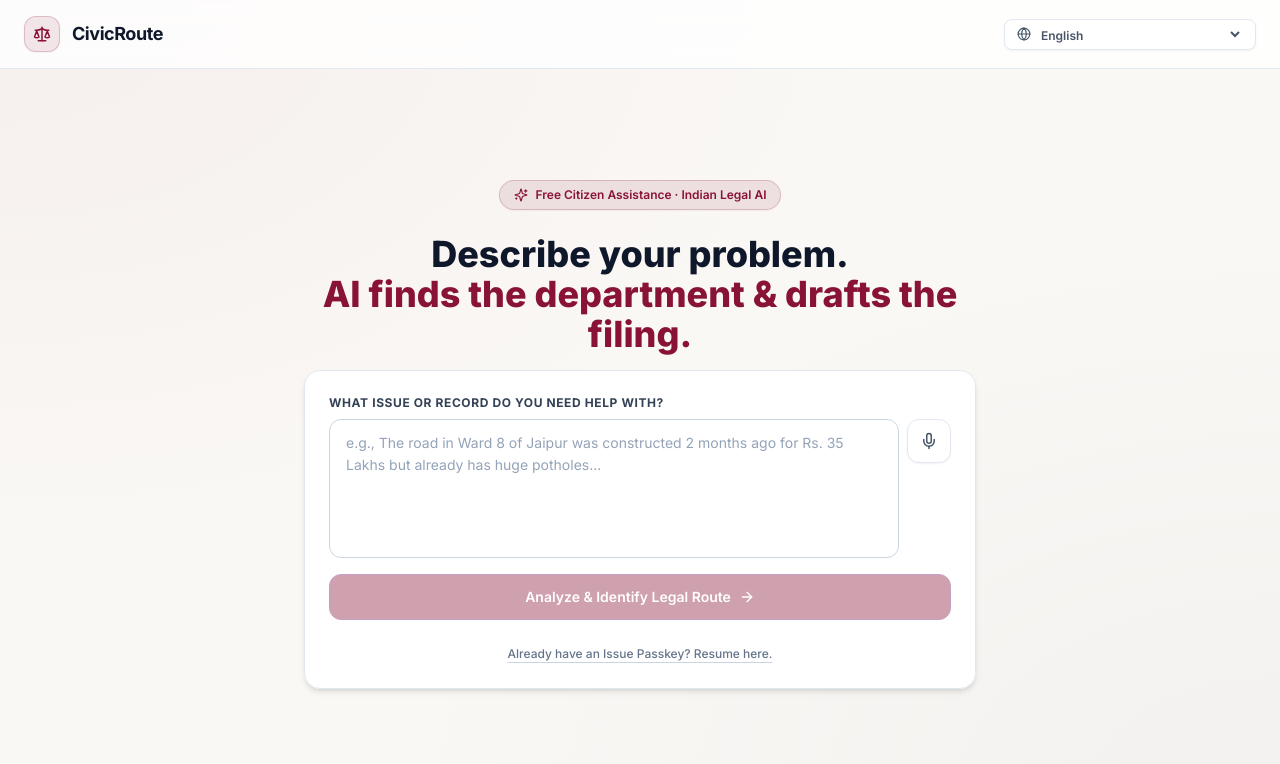
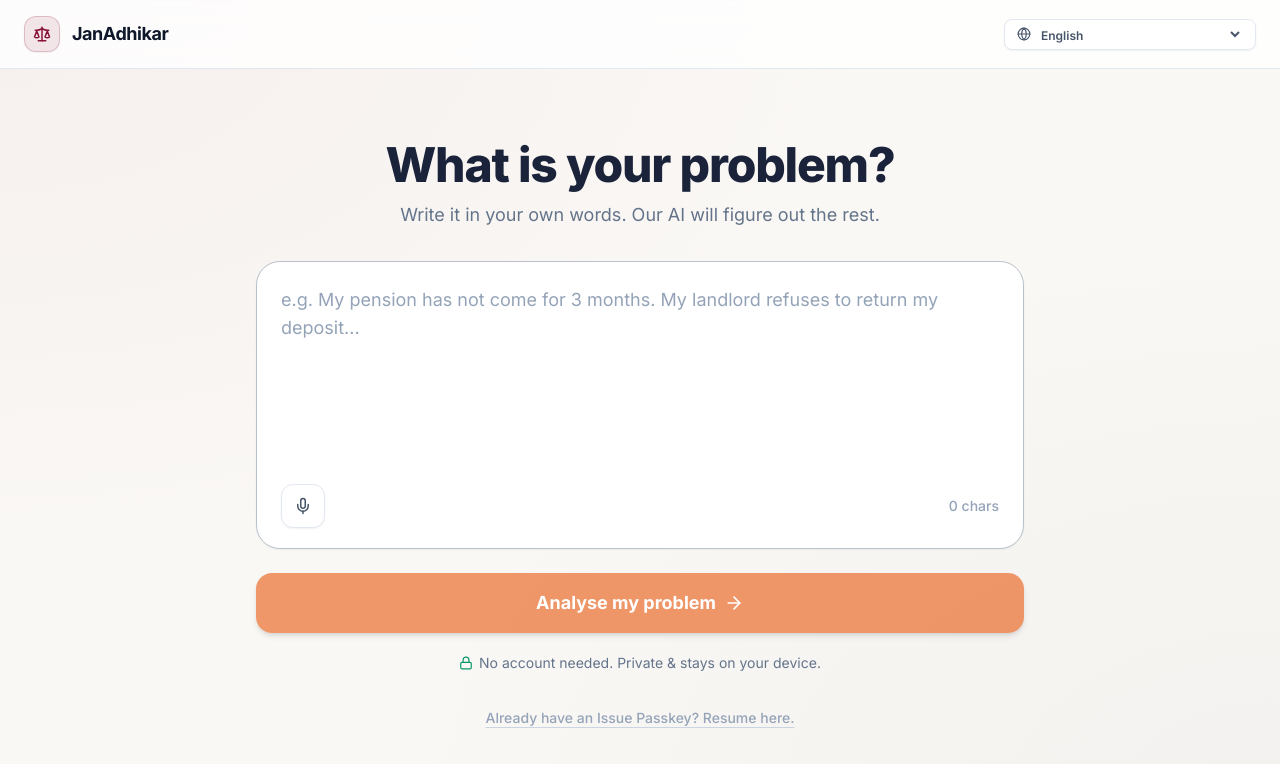
Before and after one commit to Manipal-Map/JanAdhikar-v2, a React (Vite) app in the folder frontend/: page / in a window 1280 px wide. Shown: the top 764 px of the page. Built offline with nearby package versions, Linux system fonts and the light colour scheme; no server answers.

Commit message:
Update GatewayView.jsx

```diff
--- a/frontend/src/views/GatewayView.jsx
+++ b/frontend/src/views/GatewayView.jsx
@@ -1,6 +1,6 @@
 import { useState } from 'react'
 import { motion, AnimatePresence } from 'framer-motion'
-import { Sparkles, ArrowRight, Scale, FileSearch, Loader2, AlertCircle, CheckCircle2, RotateCcw, HelpCircle, Globe, KeyRound, Copy } from 'lucide-react'
+import { Scale, FileSearch, Loader2, AlertCircle, CheckCircle2, RotateCcw, HelpCircle, Globe, KeyRound, Copy, Lock, ArrowRight } from 'lucide-react'
 import useCaseStore from '../store/caseStore'
 import { initCase, classifyCase, getCase } from '../api'
 import CaseIdBadge from '../components/CaseIdBadge'
@@ -36,7 +36,6 @@ export default function GatewayView() {
   const [resumeMode, setResumeMode] = useState(false)
   const [localErr, setLocalErr] = useState(null)
 
-  // New States for the Passkey Modal
   const [showPasskeyModal, setShowPasskeyModal] = useState(false)
   const [passkeyCopied, setPasskeyCopied] = useState(false)
 
@@ -47,11 +46,9 @@ export default function GatewayView() {
     hydrateState
   } = useCaseStore()
 
-  // Include showPasskeyModal in isProcessing so background buttons stay disabled while modal is open
   const isProcessing = stage === 'INITIALIZING' || stage === 'CLASSIFYING' || showPasskeyModal
   const isClassified = stage === 'CLASSIFIED_CONFIRM' && classifyResult
 
-  // STEP 1: Initialize the case and pop up the modal
   const handleStartCase = async () => {
     if (!text.trim() || isProcessing) return
     setLocalErr(null)
@@ -61,8 +58,6 @@ export default function GatewayView() {
       const { case_id } = await initCase()
       setCaseId(case_id)
       setUserProblem(text.trim())
-
-      // Stop here and show the Modal so the user saves the key
       setShowPasskeyModal(true)
     } catch (err) {
       setLocalErr(err?.response?.data?.detail || err.message || 'Something went wrong.')
@@ -70,7 +65,6 @@ export default function GatewayView() {
     }
   }
 
-  // STEP 2: Triggered when user clicks "I've saved it" inside the modal
   const handleProceedToAI = async () => {
     setShowPasskeyModal(false)
     try {
@@ -180,7 +174,7 @@ export default function GatewayView() {
             <Scale size={18} />
           </div>
           <div>
-            <span className="font-bold text-ashoka-navy text-lg tracking-tight">CivicRoute</span>
+            <span className="font-bold text-ashoka-navy text-lg tracking-tight">JanAdhikar</span>
           </div>
         </div>
         <div className="flex items-center gap-3">
@@ -196,90 +190,103 @@ export default function GatewayView() {
       </header>
 
       <main className="flex-1 flex flex-col items-center justify-center px-4 py-12">
-        <div className="w-full max-w-2xl mx-auto">
+        <div className="w-full max-w-3xl mx-auto">
           <AnimatePresence mode="wait">
             {!isClassified ? (
-              <motion.div key="input-screen" initial={{ opacity: 0, y: 20 }} animate={{ opacity: 1, y: 0 }} exit={{ opacity: 0, y: -20 }} className="text-center">
-                <div className="inline-flex items-center gap-2 px-3.5 py-1.5 bg-court-maroon/10 border border-court-maroon/20 rounded-full text-xs font-semibold text-court-maroon mb-6 shadow-sm">
-                  <Sparkles size={14} /><span>Free Citizen Assistance · Indian Legal AI</span>
-                </div>
-                <h1 className="text-3xl sm:text-4xl font-extrabold text-ashoka-navy leading-tight mb-4">
-                  Describe your problem.<br /><span className="text-court-maroon">AI finds the department & drafts the filing.</span>
-                </h1>
+              <motion.div key="input-screen" initial={{ opacity: 0, y: 20 }} animate={{ opacity: 1, y: 0 }} exit={{ opacity: 0, y: -20 }}>
 
                 {!resumeMode ? (
-                  // --- NEW CASE MODE ---
-                  <div className="glass-card p-6 text-left shadow-md">
-                    <label className="block text-xs font-bold text-slate-700 uppercase tracking-wider mb-2">
-                      What issue or record do you need help with?
-                    </label>
-                    <div className="flex gap-2 mb-4">
+                  // --- NEW CASE MODE (MATCHES MOCKUP EXACTLY) ---
+                  <div className="text-center">
+                    <h1 className="text-4xl sm:text-5xl font-extrabold text-[#1a233a] mb-3 tracking-tight">
+                      What is your problem?
+                    </h1>
+                    <p className="text-lg text-slate-500 mb-8">
+                      Write it in your own words. Our AI will figure out the rest.
+                    </p>
+
+                    <div className="relative bg-white border border-[#b8c2cc] rounded-3xl shadow-sm mb-6 transition-all focus-within:border-saffron-deep focus-within:ring-4 focus-within:ring-saffron-deep/10 text-left">
                       <textarea
-                        rows={5}
+                        rows={6}
                         value={text}
                         onChange={(e) => setText(e.target.value)}
                         disabled={isProcessing}
-                        placeholder="e.g., The road in Ward 8 of Jaipur was constructed 2 months ago for Rs. 35 Lakhs but already has huge potholes..."
-                        className="input-field resize-none text-sm leading-relaxed flex-1"
+                        placeholder="e.g. My pension has not come for 3 months. My landlord refuses to return my deposit..."
+                        className="w-full bg-transparent p-6 text-lg text-ashoka-navy placeholder-slate-400 focus:outline-none resize-none rounded-t-3xl"
                       />
-                      <div className="flex flex-col gap-2">
+                      <div className="flex items-center justify-between px-6 pb-5">
                         <AudioRecorder
                           language={language}
                           onTranscription={(t) => setText(prev => prev + (prev ? " " : "") + t)}
                         />
+                        <span className="text-sm text-slate-400 font-medium">
+                          {text.length} chars
+                        </span>
                       </div>
                     </div>
+
                     {localErr && (
-                      <div className="flex items-start gap-2 p-3 bg-red-50 border border-red-200 rounded-xl mb-4 text-sm text-red-700">
+                      <div className="flex items-start gap-2 p-3 bg-red-50 border border-red-200 rounded-xl mb-6 text-sm text-red-700 text-left">
                         <AlertCircle size={16} className="mt-0.5 flex-shrink-0" /><span>{localErr}</span>
                       </div>
                     )}
 
-                    {/* Changed onClick to handleStartCase to trigger the modal */}
-                    <button onClick={handleStartCase} disabled={!text.trim() || isProcessing} className="btn-primary w-full justify-center text-sm py-3">
-                      {stage === 'INITIALIZING' ? <><Loader2 size={16} className="animate-spin" /> Generating Secure Passkey…</>
-                        : stage === 'CLASSIFYING' ? <><Loader2 size={16} className="animate-spin" /> Analyzing Legal Route…</>
-                        : <>Analyze & Identify Legal Route <ArrowRight size={16} /></>}
+                    <button
+                      onClick={handleStartCase}
+                      disabled={!text.trim() || isProcessing}
+                      className="w-full bg-[#EA580C] hover:bg-[#C2410C] disabled:bg-[#EA580C]/60 disabled:cursor-not-allowed text-white text-lg font-bold py-4 rounded-2xl transition-all shadow-md flex items-center justify-center gap-2"
+                    >
+                      {stage === 'INITIALIZING' ? <><Loader2 size={20} className="animate-spin" /> Generating Secure Passkey…</>
+                        : stage === 'CLASSIFYING' ? <><Loader2 size={20} className="animate-spin" /> Analyzing Legal Route…</>
+                        : <>Analyse my problem <ArrowRight size={20} /></>}
                     </button>
 
-                    {/* Resume Toggle Button */}
-                    <div className="mt-5 text-center">
-                      <button onClick={() => { setResumeMode(true); setLocalErr(null); }} className="text-xs font-medium text-slate-500 hover:text-court-maroon underline underline-offset-4 decoration-slate-300 hover:decoration-court-maroon transition-colors">
+                    <div className="flex items-center justify-center gap-1.5 mt-5 text-sm text-slate-500">
+                      <Lock size={14} className="text-emerald-600" />
+                      <span>No account needed. Private & stays on your device.</span>
+                    </div>
+
+                    {/* Resume Toggle */}
+                    <div className="mt-8 text-center">
+                      <button onClick={() => { setResumeMode(true); setLocalErr(null); }} className="text-sm font-medium text-slate-400 hover:text-court-maroon underline underline-offset-4 decoration-slate-300 hover:decoration-court-maroon transition-colors">
                         Already have an Issue Passkey? Resume here.
                       </button>
                     </div>
                   </div>
                 ) : (
                   // --- RESUME MODE ---
-                  <motion.div initial={{ opacity: 0, scale: 0.95 }} animate={{ opacity: 1, scale: 1 }} className="glass-card p-6 text-left shadow-md">
-                    <div className="flex items-center gap-2 mb-4">
-                      <KeyRound size={18} className="text-court-maroon" />
-                      <h2 className="text-base font-bold text-ashoka-navy">Resume Existing Case</h2>
+                  <motion.div initial={{ opacity: 0, scale: 0.95 }} animate={{ opacity: 1, scale: 1 }} className="glass-card p-8 text-left shadow-xl">
+                    <div className="flex items-center gap-3 mb-6">
+                      <div className="w-12 h-12 bg-court-maroon/10 rounded-xl flex items-center justify-center text-court-maroon">
+                        <KeyRound size={24} />
+                      </div>
+                      <div>
+                        <h2 className="text-xl font-bold text-ashoka-navy">Resume Case</h2>
+                        <p className="text-sm text-slate-500">Enter your secure passkey to retrieve your data.</p>
+                      </div>
                     </div>
-                    <label className="block text-xs font-bold text-slate-700 uppercase tracking-wider mb-2">
-                      Enter your Issue Passkey
-                    </label>
+
                     <input
                       type="text"
                       value={passkey}
                       onChange={(e) => setPasskey(e.target.value.toUpperCase())}
                       disabled={isProcessing}
                       placeholder="e.g. CR-ABCD-1234"
-                      className="input-field text-sm font-mono tracking-widest uppercase mb-4"
+                      className="w-full bg-slate-50 border border-slate-300 rounded-xl px-4 py-4 text-ashoka-navy placeholder-slate-400 focus:outline-none focus:ring-2 focus:ring-court-maroon/30 focus:border-court-maroon transition-all text-lg font-mono tracking-widest uppercase mb-6"
                     />
 
                     {localErr && (
-                      <div className="flex items-start gap-2 p-3 bg-red-50 border border-red-200 rounded-xl mb-4 text-sm text-red-700">
+                      <div className="flex items-start gap-2 p-4 bg-red-50 border border-red-200 rounded-xl mb-6 text-sm text-red-700">
                         <AlertCircle size={16} className="mt-0.5 flex-shrink-0" /><span>{localErr}</span>
                       </div>
                     )}
 
-                    <div className="flex gap-3">
-                      <button onClick={() => { setResumeMode(false); setLocalErr(null); }} disabled={isProcessing} className="btn-ghost flex-1 justify-center py-3">
+                    <div className="flex gap-4">
+                      <button onClick={() => { setResumeMode(false); setLocalErr(null); }} disabled={isProcessing} className="btn-ghost flex-1 justify-center py-3.5 text-base">
                         Back
                       </button>
-                      <button onClick={handleResume} disabled={!passkey.trim() || isProcessing} className="btn-primary flex-1 justify-center py-3">
-                        {isProcessing ? <Loader2 size={16} className="animate-spin" /> : 'Resume Case'}
+                      <button onClick={handleResume} disabled={!passkey.trim() || isProcessing} className="btn-primary flex-1 justify-center py-3.5 text-base">
+                        {isProcessing ? <Loader2 size={20} className="animate-spin" /> : 'Retrieve Case Data'}
                       </button>
                     </div>
                   </motion.div>
```
